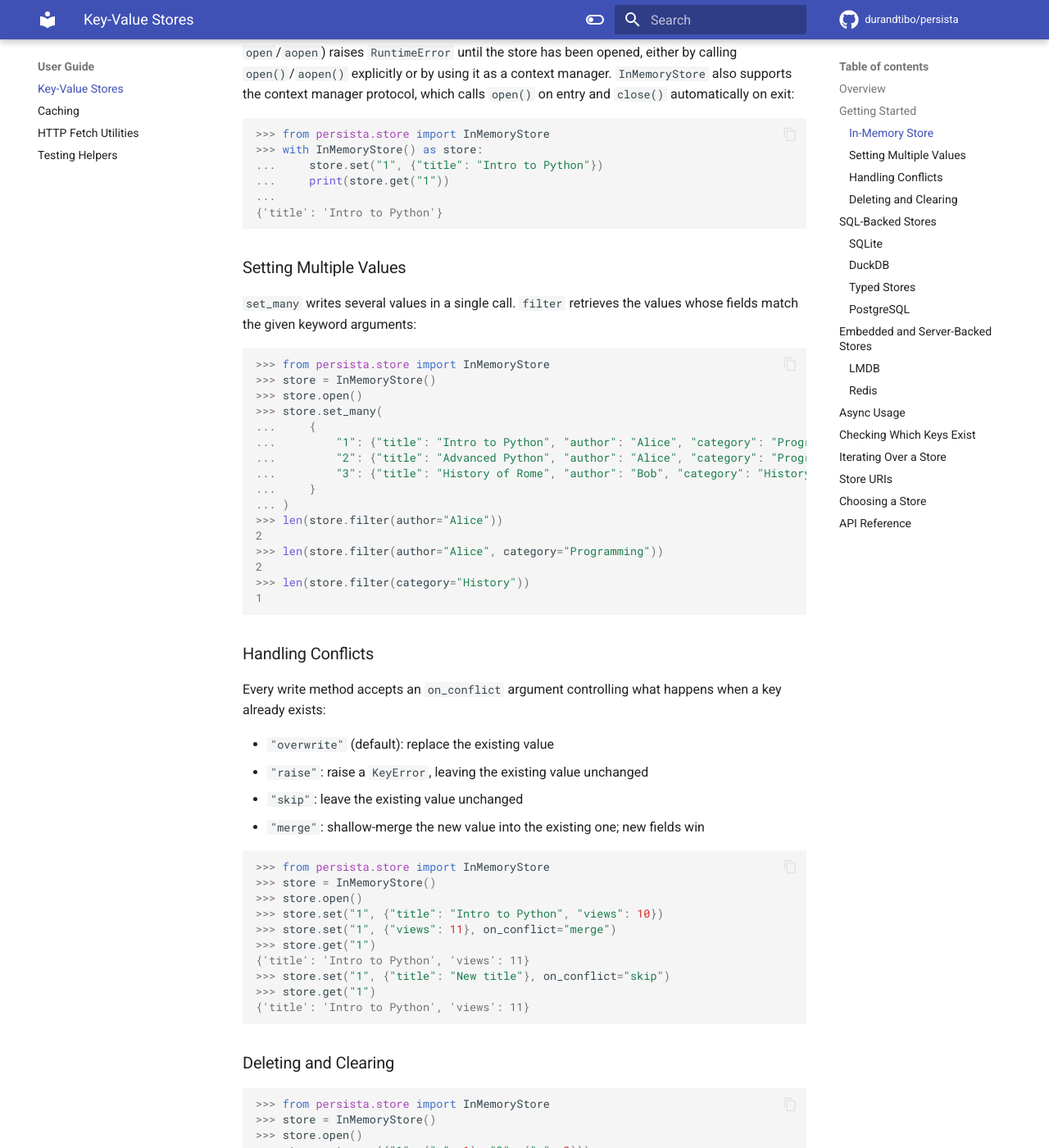
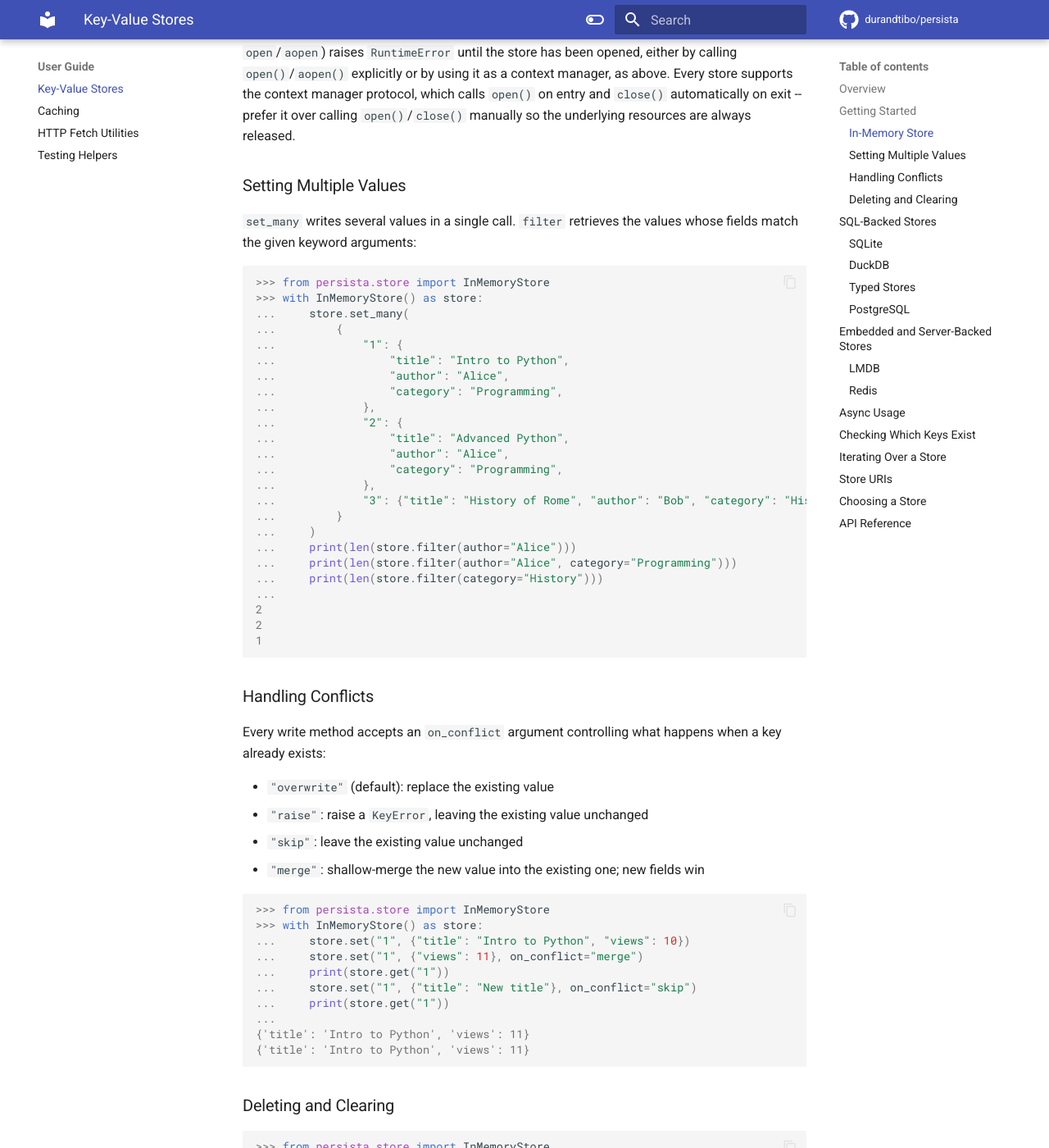
Before and after one commit to durandtibo/persista, an MkDocs documentation site: the page built from docs/docs/uguide/store.md, in a window 1280 px wide and 1400 px high, scrolled down 1496 px. Shown: the whole window at 82% size. Built offline with MkDocs 1.6.1 and Material for MkDocs 9.7.7, drawn with Linux system fonts in a browser that asks for light colours; emoji names are drawn with the system emoji font; comment, search, counter and statistics services are not loaded; the version menu is left out; some of the changed text lies outside the part shown.

Commit message:
Improve stores

````diff
--- a/docs/docs/uguide/store.md
+++ b/docs/docs/uguide/store.md
@@ -46,30 +46,21 @@ for tests and prototyping:
 
 ```pycon
 >>> from persista.store import InMemoryStore
->>> store = InMemoryStore()
->>> store.open()
->>> store.set("1", {"title": "Intro to Python", "author": "Alice"})
->>> store.count()
+>>> with InMemoryStore() as store:
+...     store.set("1", {"title": "Intro to Python", "author": "Alice"})
+...     print(store.count())
+...     print(store.get("1"))
+...
 1
->>> store.get("1")
 {'title': 'Intro to Python', 'author': 'Alice'}
 
 ```
 
 Constructing a store does not connect to the underlying backend -- every method (other than
 `open`/`aopen`) raises `RuntimeError` until the store has been opened, either by calling
-`open()`/`aopen()` explicitly or by using it as a context manager. `InMemoryStore` also supports
-the context manager protocol, which calls `open()` on entry and `close()` automatically on exit:
-
-```pycon
->>> from persista.store import InMemoryStore
->>> with InMemoryStore() as store:
-...     store.set("1", {"title": "Intro to Python"})
-...     print(store.get("1"))
-...
-{'title': 'Intro to Python'}
-
-```
+`open()`/`aopen()` explicitly or by using it as a context manager, as above. Every store supports
+the context manager protocol, which calls `open()` on entry and `close()` automatically on exit --
+prefer it over calling `open()`/`close()` manually so the underlying resources are always released.
 
 ### Setting Multiple Values
 
@@ -78,20 +69,28 @@ match the given keyword arguments:
 
 ```pycon
 >>> from persista.store import InMemoryStore
->>> store = InMemoryStore()
->>> store.open()
->>> store.set_many(
-...     {
-...         "1": {"title": "Intro to Python", "author": "Alice", "category": "Programming"},
-...         "2": {"title": "Advanced Python", "author": "Alice", "category": "Programming"},
-...         "3": {"title": "History of Rome", "author": "Bob", "category": "History"},
-...     }
-... )
->>> len(store.filter(author="Alice"))
+>>> with InMemoryStore() as store:
+...     store.set_many(
+...         {
+...             "1": {
+...                 "title": "Intro to Python",
+...                 "author": "Alice",
+...                 "category": "Programming",
+...             },
+...             "2": {
+...                 "title": "Advanced Python",
+...                 "author": "Alice",
+...                 "category": "Programming",
+...             },
+...             "3": {"title": "History of Rome", "author": "Bob", "category": "History"},
+...         }
+...     )
+...     print(len(store.filter(author="Alice")))
+...     print(len(store.filter(author="Alice", category="Programming")))
+...     print(len(store.filter(category="History")))
+...
 2
->>> len(store.filter(author="Alice", category="Programming"))
 2
->>> len(store.filter(category="History"))
 1
 
 ```
@@ -108,14 +107,14 @@ exists:
 
 ```pycon
 >>> from persista.store import InMemoryStore
->>> store = InMemoryStore()
->>> store.open()
->>> store.set("1", {"title": "Intro to Python", "views": 10})
->>> store.set("1", {"views": 11}, on_conflict="merge")
->>> store.get("1")
+>>> with InMemoryStore() as store:
+...     store.set("1", {"title": "Intro to Python", "views": 10})
+...     store.set("1", {"views": 11}, on_conflict="merge")
+...     print(store.get("1"))
+...     store.set("1", {"title": "New title"}, on_conflict="skip")
+...     print(store.get("1"))
+...
 {'title': 'Intro to Python', 'views': 11}
->>> store.set("1", {"title": "New title"}, on_conflict="skip")
->>> store.get("1")
 {'title': 'Intro to Python', 'views': 11}
 
 ```
@@ -124,14 +123,14 @@ exists:
 
 ```pycon
 >>> from persista.store import InMemoryStore
->>> store = InMemoryStore()
->>> store.open()
->>> store.set_many({"1": {"a": 1}, "2": {"a": 2}})
->>> store.delete("1")
->>> store.count()
+>>> with InMemoryStore() as store:
+...     store.set_many({"1": {"a": 1}, "2": {"a": 2}})
+...     store.delete("1")
+...     print(store.count())
+...     store.clear()
+...     print(store.count())
+...
 1
->>> store.clear()
->>> store.count()
 0
 
 ```
@@ -145,16 +144,24 @@ It works both with a file path and with `":memory:"`:
 
 ```pycon
 >>> from persista.store import SQLiteStore
->>> store = SQLiteStore(":memory:")
->>> store.open()
->>> store.set_many(
-...     {
-...         "1": {"title": "Intro to Python", "author": "Alice", "category": "Programming"},
-...         "2": {"title": "Advanced Python", "author": "Alice", "category": "Programming"},
-...         "3": {"title": "History of Rome", "author": "Bob", "category": "History"},
-...     }
-... )
->>> len(store.filter(author="Alice"))
+>>> with SQLiteStore(":memory:") as store:
+...     store.set_many(
+...         {
+...             "1": {
+...                 "title": "Intro to Python",
+...                 "author": "Alice",
+...                 "category": "Programming",
+...             },
+...             "2": {
+...                 "title": "Advanced Python",
+...                 "author": "Alice",
+...                 "category": "Programming",
+...             },
+...             "3": {"title": "History of Rome", "author": "Bob", "category": "History"},
+...         }
+...     )
+...     print(len(store.filter(author="Alice")))
+...
 2
 
 ```
@@ -166,7 +173,8 @@ from pathlib import Path
 
 from persista.store import SQLiteStore
 
-store = SQLiteStore(Path("tmp/data.sqlite"))
+with SQLiteStore(Path("tmp/data.sqlite")) as store:
+    ...
 ```
 
 ### DuckDB
@@ -176,16 +184,24 @@ store = SQLiteStore(Path("tmp/data.sqlite"))
 
 ```pycon
 >>> from persista.store import DuckDBStore
->>> store = DuckDBStore(":memory:")
->>> store.open()
->>> store.set_many(
-...     {
-...         "1": {"title": "Intro to Python", "author": "Alice", "category": "Programming"},
-...         "2": {"title": "Advanced Python", "author": "Alice", "category": "Programming"},
-...         "3": {"title": "History of Rome", "author": "Bob", "category": "History"},
-...     }
-... )
->>> len(store.filter(author="Alice"))
+>>> with DuckDBStore(":memory:") as store:
+...     store.set_many(
+...         {
+...             "1": {
+...                 "title": "Intro to Python",
+...                 "author": "Alice",
+...                 "category": "Programming",
+...             },
+...             "2": {
+...                 "title": "Advanced Python",
+...                 "author": "Alice",
+...                 "category": "Programming",
+...             },
+...             "3": {"title": "History of Rome", "author": "Bob", "category": "History"},
+...         }
+...     )
+...     print(len(store.filter(author="Alice")))
+...
 2
 
 ```
@@ -201,16 +217,24 @@ schema can be used efficiently in `filter`/indexes:
 ```pycon
 >>> from persista.store import TypedSQLiteStore
 >>> schema = {"author": "TEXT", "year": "INTEGER", "category": "TEXT"}
->>> store = TypedSQLiteStore(":memory:", value_schema=schema)
->>> store.open()
->>> store.set_many(
-...     {
-...         "1": {"title": "Intro to Python", "author": "Alice", "category": "Programming"},
-...         "2": {"title": "Advanced Python", "author": "Alice", "category": "Programming"},
-...         "3": {"title": "History of Rome", "author": "Bob", "category": "History"},
-...     }
-... )
->>> len(store.filter(author="Alice"))
+>>> with TypedSQLiteStore(":memory:", value_schema=schema) as store:
+...     store.set_many(
+...         {
+...             "1": {
+...                 "title": "Intro to Python",
+...                 "author": "Alice",
+...                 "category": "Programming",
+...             },
+...             "2": {
+...                 "title": "Advanced Python",
+...                 "author": "Alice",
+...                 "category": "Programming",
+...             },
+...             "3": {"title": "History of Rome", "author": "Bob", "category": "History"},
+...         }
+...     )
+...     print(len(store.filter(author="Alice")))
+...
 2
 
 ```
@@ -223,15 +247,14 @@ string, and store values in a configurable `table` (requires the `psycopg` extra
 ```python
 from persista.store import PostgresStore
 
-store = PostgresStore("postgresql://user:pass@localhost/dbname", table="documents")
-store.open()
-store.set_many(
-    {
-        "1": {"title": "Intro to Python", "author": "Alice"},
-        "2": {"title": "Advanced Python", "author": "Alice"},
-    }
-)
-len(store.filter(author="Alice"))  # 2
+with PostgresStore("postgresql://user:pass@localhost/dbname", table="documents") as store:
+    store.set_many(
+        {
+            "1": {"title": "Intro to Python", "author": "Alice"},
+            "2": {"title": "Advanced Python", "author": "Alice"},
+        }
+    )
+    len(store.filter(author="Alice"))  # 2
 ```
 
 !!! warning
@@ -249,16 +272,15 @@ disk, with no separate server process required (requires the `lmdb` extra):
 ```python
 from persista.store import LmdbStore
 
-store = LmdbStore("/tmp/lmdb_store")
-store.open()
-store.set_many(
-    {
-        "1": {"title": "Intro to Python", "author": "Alice", "category": "Programming"},
-        "2": {"title": "Advanced Python", "author": "Alice", "category": "Programming"},
-        "3": {"title": "History of Rome", "author": "Bob", "category": "History"},
-    }
-)
-len(store.filter(author="Alice"))  # 2
+with LmdbStore("/tmp/lmdb_store") as store:
+    store.set_many(
+        {
+            "1": {"title": "Intro to Python", "author": "Alice", "category": "Programming"},
+            "2": {"title": "Advanced Python", "author": "Alice", "category": "Programming"},
+            "3": {"title": "History of Rome", "author": "Bob", "category": "History"},
+        }
+    )
+    len(store.filter(author="Alice"))  # 2
 ```
 
 Use `PickleLmdbStore` to store arbitrary Python objects (not just JSON-serializable `dict`
@@ -267,10 +289,9 @@ values) using `pickle` instead of JSON:
 ```python
 from persista.store import PickleLmdbStore
 
-store = PickleLmdbStore("/tmp/lmdb_store")
-store.open()
-store.set("1", {"title": "Intro to Python", "tags": {"python", "intro"}})
-store.get("1")  # {'title': 'Intro to Python', 'tags': {'python', 'intro'}}
+with PickleLmdbStore("/tmp/lmdb_store") as store:
+    store.set("1", {"title": "Intro to Python", "tags": {"python", "intro"}})
+    store.get("1")  # {'title': 'Intro to Python', 'tags': {'python', 'intro'}}
 ```
 
 !!! warning
@@ -285,16 +306,15 @@ extra):
 ```python
 from persista.store import RedisStore
 
-store = RedisStore("redis://localhost:6379/0")
-store.open()
-store.set_many(
-    {
-        "1": {"title": "Intro to Python", "author": "Alice", "category": "Programming"},
-        "2": {"title": "Advanced Python", "author": "Alice", "category": "Programming"},
-        "3": {"title": "History of Rome", "author": "Bob", "category": "History"},
-    }
-)
-len(store.filter(author="Alice"))  # 2
+with RedisStore("redis://localhost:6379/0") as store:
+    store.set_many(
+        {
+            "1": {"title": "Intro to Python", "author": "Alice", "category": "Programming"},
+            "2": {"title": "Advanced Python", "author": "Alice", "category": "Programming"},
+            "3": {"title": "History of Rome", "author": "Bob", "category": "History"},
+        }
+    )
+    len(store.filter(author="Alice"))  # 2
 ```
 
 Use `PickleRedisStore` to store arbitrary Python objects using `pickle` instead of JSON.
@@ -313,11 +333,10 @@ also expose async methods, backed by a thread pool.
 >>> import asyncio
 >>> from persista.store import InMemoryStore
 >>> async def main():
-...     store = InMemoryStore()
-...     await store.aopen()
-...     await store.aset("1", {"text": "hello"})
-...     print(await store.acount())
-...     print(await store.aget("1"))
+...     async with InMemoryStore() as store:
+...         await store.aset("1", {"text": "hello"})
+...         print(await store.acount())
+...         print(await store.aget("1"))
 ...
 >>> asyncio.run(main())
 1
@@ -331,18 +350,16 @@ also expose async methods, backed by a thread pool.
 >>> import asyncio
 >>> from persista.store import SQLiteStore
 >>> async def main():
-...     store = SQLiteStore(":memory:")
-...     await store.aopen()
-...     await store.aset_many(
-...         {
-...             "1": {"title": "Intro to Python", "author": "Alice"},
-...             "2": {"title": "Advanced Python", "author": "Alice"},
-...             "3": {"title": "History of Rome", "author": "Bob"},
-...         }
-...     )
-...     result = await store.afilter(author="Alice")
-...     print(len(result))
-...     await store.aclose()
+...     async with SQLiteStore(":memory:") as store:
+...         await store.aset_many(
+...             {
+...                 "1": {"title": "Intro to Python", "author": "Alice"},
+...                 "2": {"title": "Advanced Python", "author": "Alice"},
+...                 "3": {"title": "History of Rome", "author": "Bob"},
+...             }
+...         )
+...         result = await store.afilter(author="Alice")
+...         print(len(result))
 ...
 >>> asyncio.run(main())
 2
@@ -359,36 +376,21 @@ from persista.store import PostgresStore
 
 
 async def main():
-    store = PostgresStore("postgresql://user:pass@localhost/dbname")
-    await store.aopen()
-    await store.aset_many(
-        {
-            "1": {"title": "Intro to Python", "author": "Alice"},
-            "2": {"title": "Advanced Python", "author": "Alice"},
-        }
-    )
-    result = await store.afilter(author="Alice")
-    print(len(result))
-    await store.aclose()
+    async with PostgresStore("postgresql://user:pass@localhost/dbname") as store:
+        await store.aset_many(
+            {
+                "1": {"title": "Intro to Python", "author": "Alice"},
+                "2": {"title": "Advanced Python", "author": "Alice"},
+            }
+        )
+        result = await store.afilter(author="Alice")
+        print(len(result))
 
 
 asyncio.run(main())
 ```
 
-Also use `async with` to automatically `aclose()` the store:
-
-```pycon
->>> import asyncio
->>> from persista.store import InMemoryStore
->>> async def main():
-...     async with InMemoryStore() as store:
-...         await store.aset("1", {"text": "hello"})
-...         print(await store.aget("1"))
-...
->>> asyncio.run(main())
-{'text': 'hello'}
-
-```
+Using `async with` (as above) calls `aopen()` on entry and `aclose()` automatically on exit.
 
 ## Checking Which Keys Exist
 
@@ -397,10 +399,10 @@ as the input, without fetching the values themselves:
 
 ```pycon
 >>> from persista.store import InMemoryStore
->>> store = InMemoryStore()
->>> store.open()
->>> store.set_many({"1": {"a": 1}, "2": {"a": 2}})
->>> store.contains_many(["1", "2", "3"])
+>>> with InMemoryStore() as store:
+...     store.set_many({"1": {"a": 1}, "2": {"a": 2}})
+...     print(store.contains_many(["1", "2", "3"]))
+...
 [True, True, False]
 
 ```
@@ -410,14 +412,14 @@ zipping keys and flags yourself:
 
 ```pycon
 >>> from persista.store import InMemoryStore, split_present_missing
->>> store = InMemoryStore()
->>> store.open()
->>> store.set_many({"1": {"a": 1}, "2": {"a": 2}})
->>> keys = ["1", "2", "3"]
->>> present, missing = split_present_missing(keys, store.contains_many(keys))
->>> present
+>>> with InMemoryStore() as store:
+...     store.set_many({"1": {"a": 1}, "2": {"a": 2}})
+...     keys = ["1", "2", "3"]
+...     present, missing = split_present_missing(keys, store.contains_many(keys))
+...     print(present)
+...     print(missing)
+...
 ['1', '2']
->>> missing
 ['3']
 
 ```
@@ -429,12 +431,12 @@ into memory at once:
 
 ```pycon
 >>> from persista.store import InMemoryStore
->>> store = InMemoryStore()
->>> store.open()
->>> store.set_many({"1": {"a": 1}, "2": {"a": 2}, "3": {"a": 3}})
->>> sorted(store.keys())
+>>> with InMemoryStore() as store:
+...     store.set_many({"1": {"a": 1}, "2": {"a": 2}, "3": {"a": 3}})
+...     print(sorted(store.keys()))
+...     print(sorted(v["a"] for v in store.values()))
+...
 ['1', '2', '3']
->>> sorted(v["a"] for v in store.values())
 [1, 2, 3]
 
 ```
@@ -444,10 +446,10 @@ in mini-batches, which is useful when the source data does not fit comfortably i
 
 ```pycon
 >>> from persista.store import InMemoryStore
->>> store = InMemoryStore()
->>> store.open()
->>> store.set_batches((str(i), {"value": i}) for i in range(5))
->>> store.count()
+>>> with InMemoryStore() as store:
+...     store.set_batches((str(i), {"value": i}) for i in range(5))
+...     print(store.count())
+...
 5
 
 ```
@@ -460,15 +462,14 @@ class from that URI:
 
 ```pycon
 >>> from persista.store import SQLiteStore
->>> store = SQLiteStore("tmp/data.sqlite")
->>> store.open()
->>> uri = store.to_uri()
->>> uri
+>>> with SQLiteStore("tmp/data.sqlite") as store:
+...     uri = store.to_uri()
+...     print(uri)
+...
 'sqlite:tmp/data.sqlite'
->>> reloaded = SQLiteStore.from_uri(uri)
->>> reloaded.open()
->>> store.close()
->>> reloaded.close()
+>>> with SQLiteStore.from_uri(uri) as reloaded:
+...     pass
+...
 
 ```
 
@@ -483,13 +484,14 @@ URI's scheme to the right class automatically:
 
 ```pycon
 >>> from persista.store import JsonFileStore, store_from_uri
->>> store = JsonFileStore("data")
->>> store.open()
->>> store.set("1", {"title": "Intro to Python"})
->>> reloaded = store_from_uri(store.to_uri())
->>> isinstance(reloaded, JsonFileStore)
+>>> with JsonFileStore("data") as store:
+...     store.set("1", {"title": "Intro to Python"})
+...     uri = store.to_uri()
+>>> with store_from_uri(uri) as reloaded:
+...     print(isinstance(reloaded, JsonFileStore))
+...     print(reloaded.get("1"))
+...
 True
->>> reloaded.get("1")
 {'title': 'Intro to Python'}
 
 ```
@@ -506,7 +508,8 @@ from persista.store import register_scheme, store_from_uri
 from my_project.stores import MyCustomStore
 
 register_scheme("mycustom", MyCustomStore)
-store = store_from_uri("mycustom://...")
+with store_from_uri("mycustom://...") as store:
+    ...
 ```
 
 ## Choosing a Store
````
Also changed, not shown: README.md.
